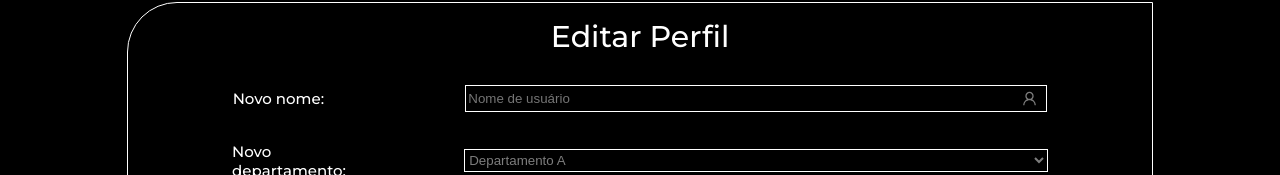
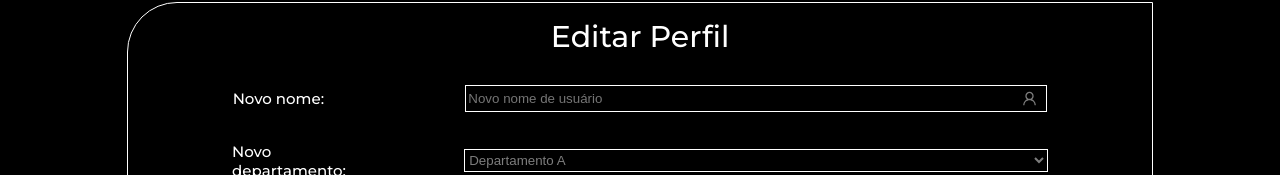
Before and after one commit to LuizVerteiro/trainee-g4-cpe, a React (Vite) app in the folder trainee-cpe/: page /editar in a window 1280 px wide. Shown: the part 223-398 px from the top of the page. Built offline with nearby package versions, Linux system fonts and the light colour scheme.

Commit message:
ajustando detalhes

```diff
--- a/trainee-cpe/src/Pages/Cadastro/Cadastro.jsx
+++ b/trainee-cpe/src/Pages/Cadastro/Cadastro.jsx
@@ -40,7 +40,7 @@ function Cadastro() {
             </IconInput>
           </DivEmail>
           <DivNomeUser>
-            <NomeUser> Nome de Usuario:</NomeUser>
+            <NomeUser> Nome de usuario:</NomeUser>
             <IconInput>
               <InputModal type="text" placeholder="Nome de usuário" />
               <UserOutlined />
--- a/trainee-cpe/src/Pages/Editar_perfil/Editar_perfil.jsx
+++ b/trainee-cpe/src/Pages/Editar_perfil/Editar_perfil.jsx
@@ -27,7 +27,7 @@ function Cadastro() {
           <DivNomeUser>
             <NomeUser> Novo nome:</NomeUser>
             <IconInput>
-              <InputModal type="text" placeholder="Nome de usuário" />
+              <InputModal type="text" placeholder="Novo nome de usuário" />
               <UserOutlined />
             </IconInput>
           </DivNomeUser>
--- a/trainee-cpe/src/Pages/Login/Login.jsx
+++ b/trainee-cpe/src/Pages/Login/Login.jsx
@@ -33,7 +33,7 @@ function Cadastro() {
             </IconInput>
           </DivEmail>
           <DivNomeUser>
-            <NomeUser> Nome de Usuario:</NomeUser>
+            <NomeUser> Nome de usuario:</NomeUser>
             <IconInput>
               <InputModal type="text" placeholder="Nome de usuário" />
               <UserOutlined />
```
